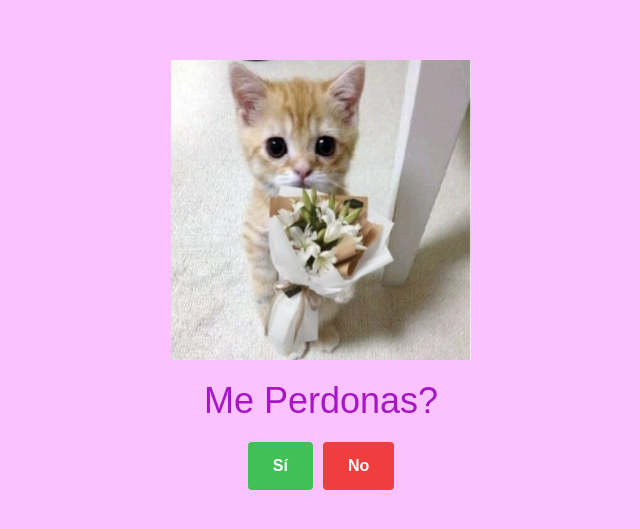
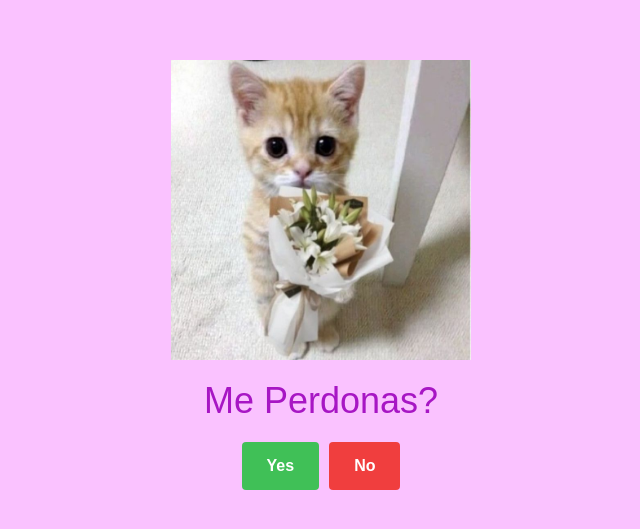
Before and after one commit to LuisAroni/LuisAroni.github.io, a plain HTML site: page index.html in a window 1280 px wide. Shown: the part 125-654 px from the top of the page, without its empty margins (319-959 px from the left). Drawn offline with Linux system fonts and the light colour scheme; a web font is replaced by a local one.

Commit message:
Notita-Ari

```diff
--- a/index.html
+++ b/index.html
@@ -22,7 +22,7 @@
         <img class="cat-img" src="img/cat-0.jpg" alt="Picture of a cat">
         <p class="title">Me Perdonas?</p>
         <div class="buttons">
-            <button type="button" class="btn btn--yes">Sí</button>
+            <button type="button" class="btn btn--yes">Yes</button>
             <button type="button" class="btn btn--no">No</button>
         </div>
     </main>
```
